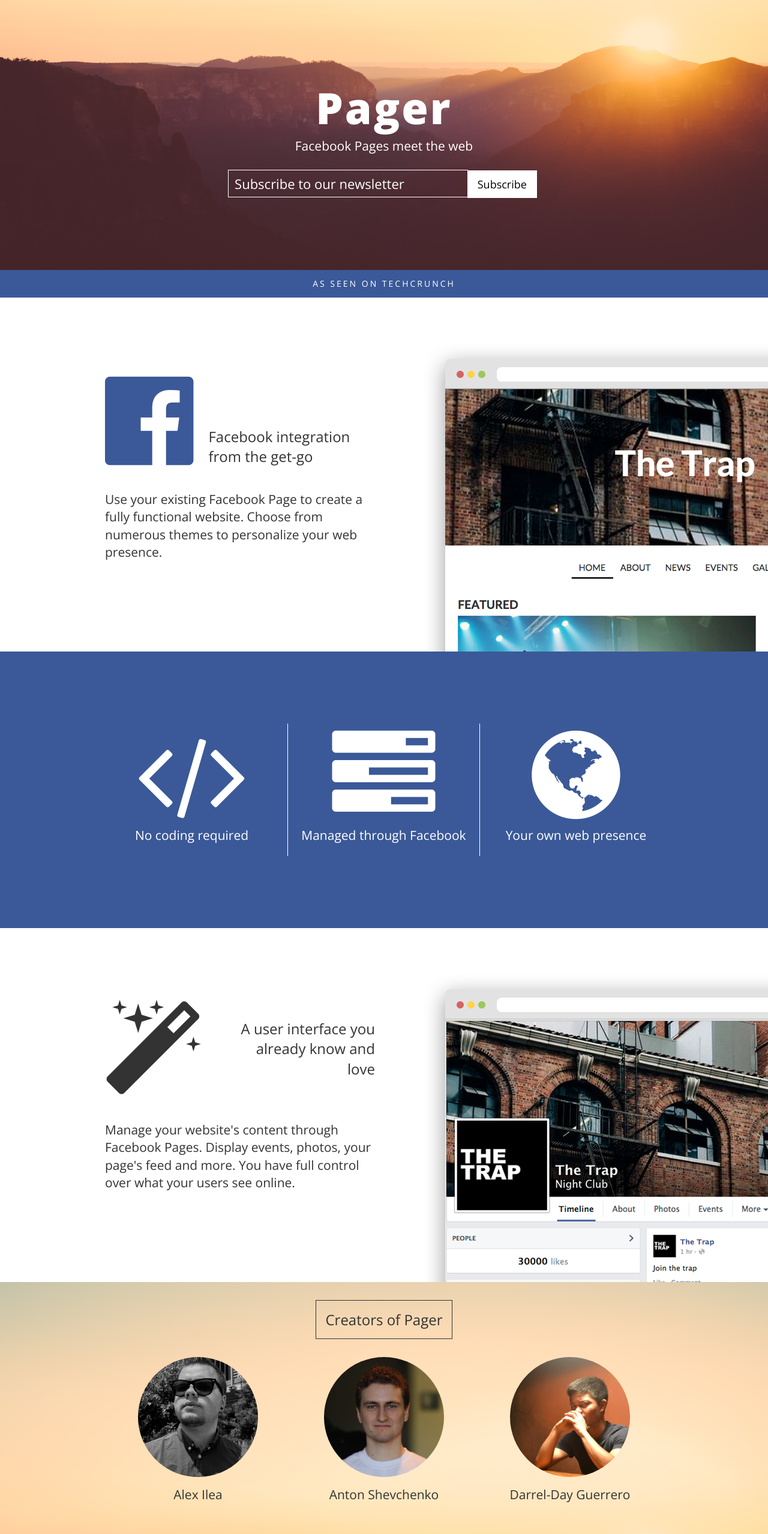
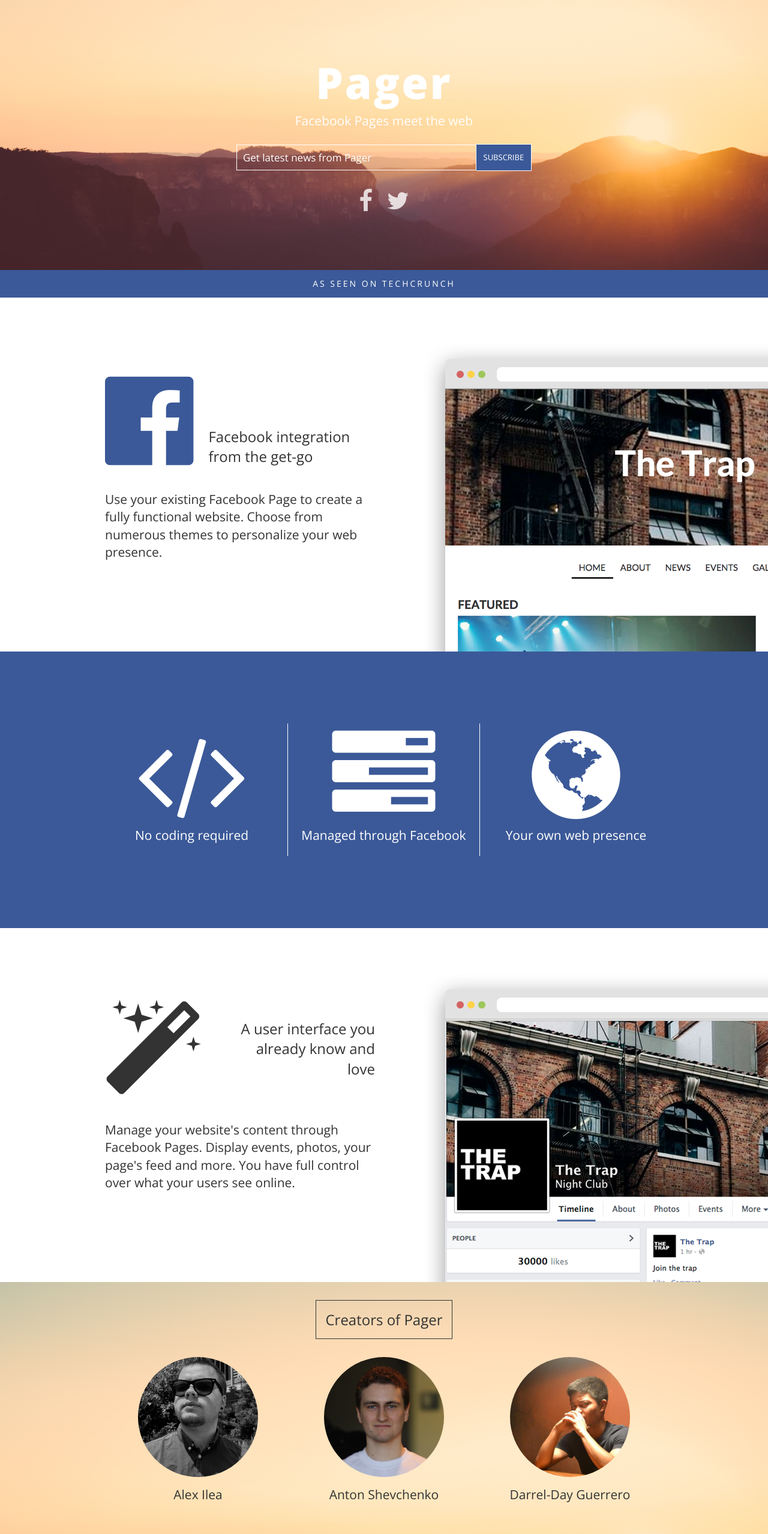
Before and after one commit to getpager/getpager.github.io, a Jekyll site: the page built from index.html, in a window 1280 px wide. Shown: the whole page at 60% size. Built offline with Jekyll 4.4.1, drawn with Linux system fonts in a browser that asks for light colours; nearby versions of some CDN libraries.

Commit message:
swag sauce

```diff
--- a/css/app.css
+++ b/css/app.css
@@ -104,7 +104,8 @@
   height: 450px;
   background-image: url('../images/landing.jpg');
   background-size: cover;
-  background-position: bottom; }
+  background-position: 0 600px;
+}
 
 .pager-landing-container {
   display: flex;
@@ -118,8 +119,35 @@
   .pager-landing-title h1 {
     font-weight: 900;
     font-size: 72px;
-    text-transformation: uppercase;
     letter-spacing: 3px; }
+
+
+.pager-landing-title .social {
+  margin-top: 20px;
+
+}
+
+.pager-landing-title .social a {
+  font-size: 40px;
+  color: rgba(255,255,255, 0.8);
+  padding: 0 10px;
+  -webkit-transition: color 0.2s ease-in;
+     -moz-transition: color 0.2s ease-in;
+       -o-transition: color 0.2s ease-in;
+          transition: color 0.2s ease-in;
+}
+
+.pager-landing-title .social a:hover {
+  color: rgba(255,255,255, 1);
+}
+
+/*.pager-landing-title .social .fa.fa-twitter:hover  {
+  color: #5EAADE !important;
+}
+
+.pager-landing-title .social .fa.fa-facebook:hover  {
+  color: #3b5998 !important;
+}*/
 
 .pager-landing-browser {
   display: block;
@@ -186,12 +214,12 @@
   position: relative;
   top: 4px;
   width: 400px;
-  height: 46px;
-  font-size: 22px;
-  padding: 0 10px;
-  border: 1px solid white;
+  font-size: 17px;
+  padding: 10px;
+  border: 1px solid #fff;
   background: none;
   outline: 0;
+  line-height: 21px;
 }
 
 ::-webkit-input-placeholder {
@@ -213,17 +241,28 @@
 }
 
 .btn-landing {
-  position: relative;
-  left: -5px;
   border-radius: 0;
-  color: black;
-  border-color: white;
-  background-color: white;
-  outline: 0 !important; }
-  .btn-landing:hover, .btn-landing:focus, .btn-landing:active {
-    color: black;
-    background-color: white;
-    border-color: white; }
+  color: #FFF;
+  margin-left: -4px;
+  margin-top: 2px;
+  border: 1px solid #FFF;
+  border-left: 0;
+  background: rgba(59,89,152, 1);
+  outline: 0 !important;
+  padding: 11px 12px;
+  font-size: 13px;
+  text-transform: uppercase;
+  line-height: 21px;
+  -webkit-transition: background 0.2s ease-in;
+     -moz-transition: background 0.2s ease-in;
+       -o-transition: background 0.2s ease-in;
+          transition: background 0.2s ease-in;
+}
+
+.btn-landing:hover, .btn-landing:focus, .btn-landing:active {
+  color: #fff;
+  background: rgba(59,89,152, 0.8);
+}
 
 .btn-update {
   border-radius: 0;
@@ -231,11 +270,14 @@
   border-color: #3b5998;
   background-color: #3b5998;
   outline: 0 !important;
-  margin-top: 30px; }
-  .btn-update:hover, .btn-update:focus, .btn-update:active {
-    color: white;
-    background-color: #3b5998;
-    border-color: #3b5998; }
+  margin-top: 30px;
+}
+
+.btn-update:hover, .btn-update:focus, .btn-update:active {
+  color: white;
+  background-color: #3b5998;
+  border-color: #3b5998;
+}
 
 .announcement {
   height: 46px;
@@ -243,13 +285,15 @@
   text-align: center;
   text-transform: uppercase;
   letter-spacing: 3px;
-  background-color: #3b5998;
+  /*background-color: #3b5998;*/
+  background: rgba(59,89,152, 1);
   color: white;
 }
 
-a:hover .announcement, a:focus .announcement, a:active .announcement {
+
+/*a:hover .announcement, a:focus .announcement, a:active .announcement {
   text-decoration: none;
-}
+}*/
 
 .site {
   font-family: Lato, sans-serif; }
--- a/index.html
+++ b/index.html
@@ -9,11 +9,17 @@
       <p class="lead">Facebook Pages meet the web</p>
       <div>
         <form action="//getpagr.us10.list-manage.com/subscribe/post?u=4969afa58a1abd0f72b149027&amp;id=430c294173" method="post" target="_blank">
-          <input type="email" placeholder="Subscribe to our newsletter" value="" name="EMAIL" class="input-landing">
+          <input type="email" placeholder="Get latest news from Pager" value="" name="EMAIL" class="input-landing">
           <button type="submit" class="btn btn-lg btn-landing">
             Subscribe
           </button>
         </form>
+
+        <p class="social">
+          <a href="https://www.facebook.com/pages/Pagr/605673746243697" target="_blank"><i class="fa fa-facebook"></i></a>
+          <a href="https://twitter.com/getpagr" target="_blank"><i class="fa fa-twitter"></i></a>
+        </p>
+
       </div>
     </div>
   </div>
```
